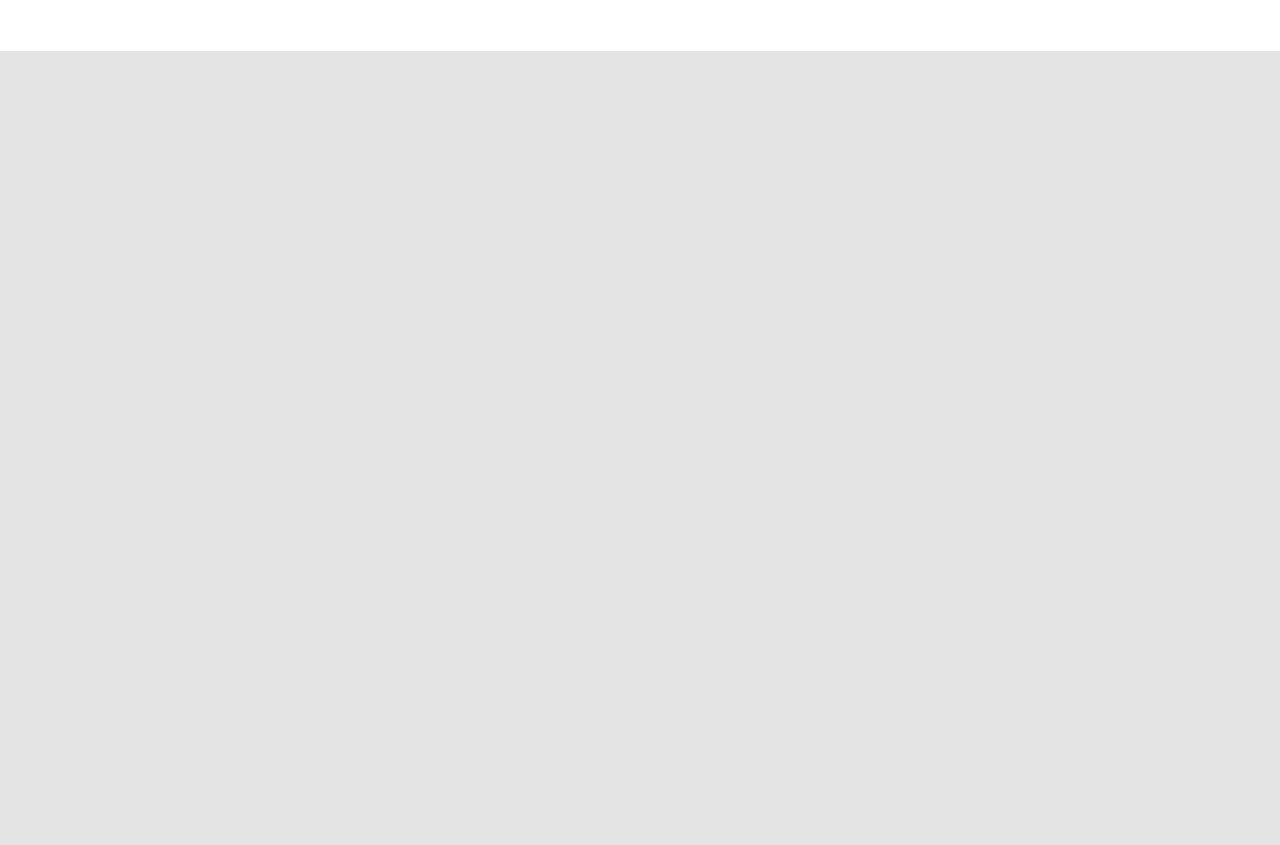
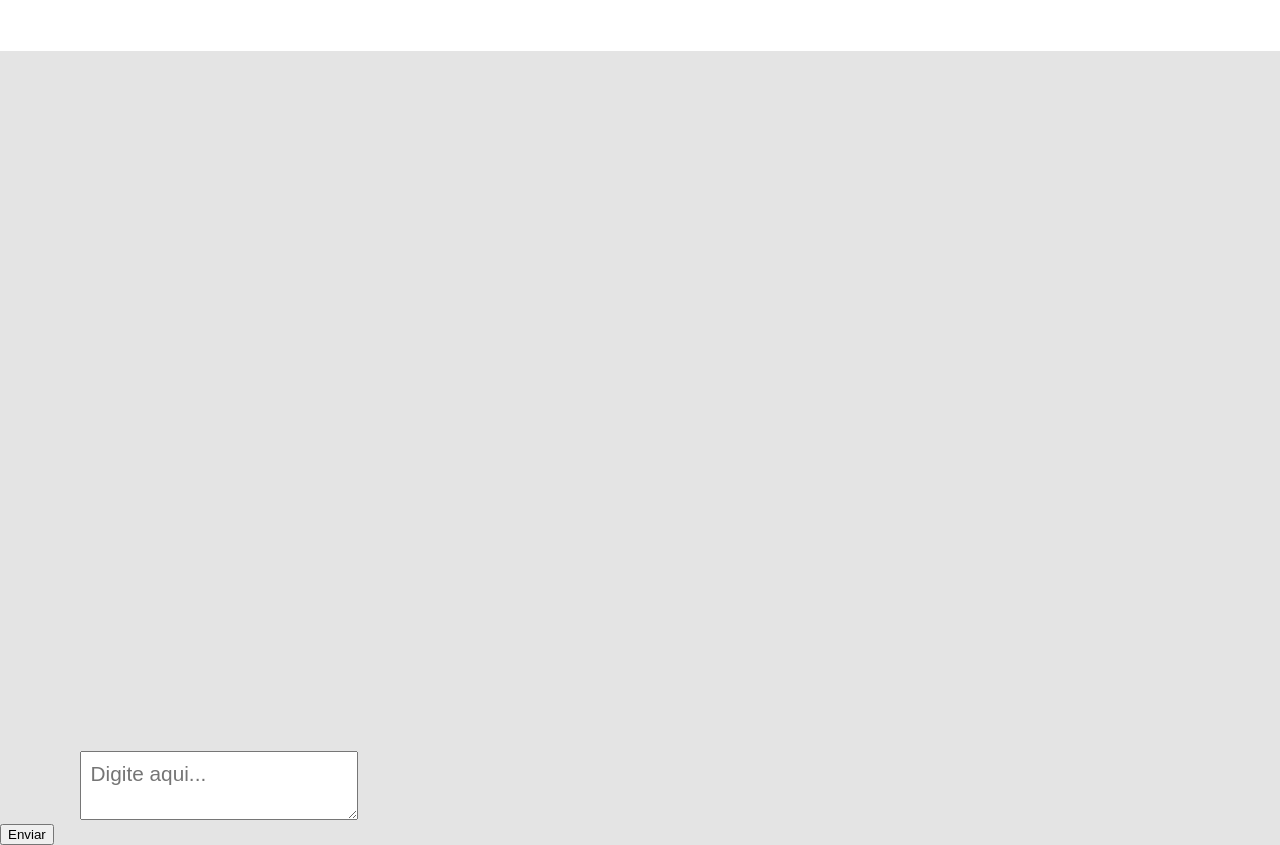
Before and after one commit to Thiago0808/ChaThi, a PHP site: page /chat.php in a window 1280 px wide. Before the commit the page ends 51 px from the top, so only its background shows below. Run offline with PHP 8.4, Linux system fonts and the light colour scheme.

Commit message:
Local das mensagens com scroll, input e botao

```diff
--- a/interface/chat.php
+++ b/interface/chat.php
@@ -12,9 +12,19 @@
         $cor = filter_input(INPUT_POST, 'cor', FILTER_SANITIZE_SPECIAL_CHARS);
     ?>
 
-    <header>
-        <h1><?=$nome?></h1>
-    </header>
+    <div class="container">
+        <header>
+            <h1><?=$nome?></h1>
+        </header>
+        <main>
+        </main>
+        <div>
+            <div class="input-group">
+                <textarea placeholder="Digite aqui..." class="form-control" aria-label="With textarea"></textarea>
+            </div>
+            <button type="button" class="btn btn-primary">Enviar</button>
+        </div>
+    </div>
 
      <!-- Boostrap -->
     <!-- Optional JavaScript; choose one of the two! -->
--- a/interface/style_chat.css
+++ b/interface/style_chat.css
@@ -17,3 +17,18 @@ h1{
     padding-top: 2%;
     padding-bottom: 2%;
 }
+
+main{
+    overflow-y: scroll;
+    height: 700px;
+}
+
+.input-group{
+    padding-left: 6.25%;
+}
+
+.form-control{
+    font-size: 1.3rem;
+    font-family: Arial, Helvetica, sans-serif;
+    padding: 0.8%;
+}
```
